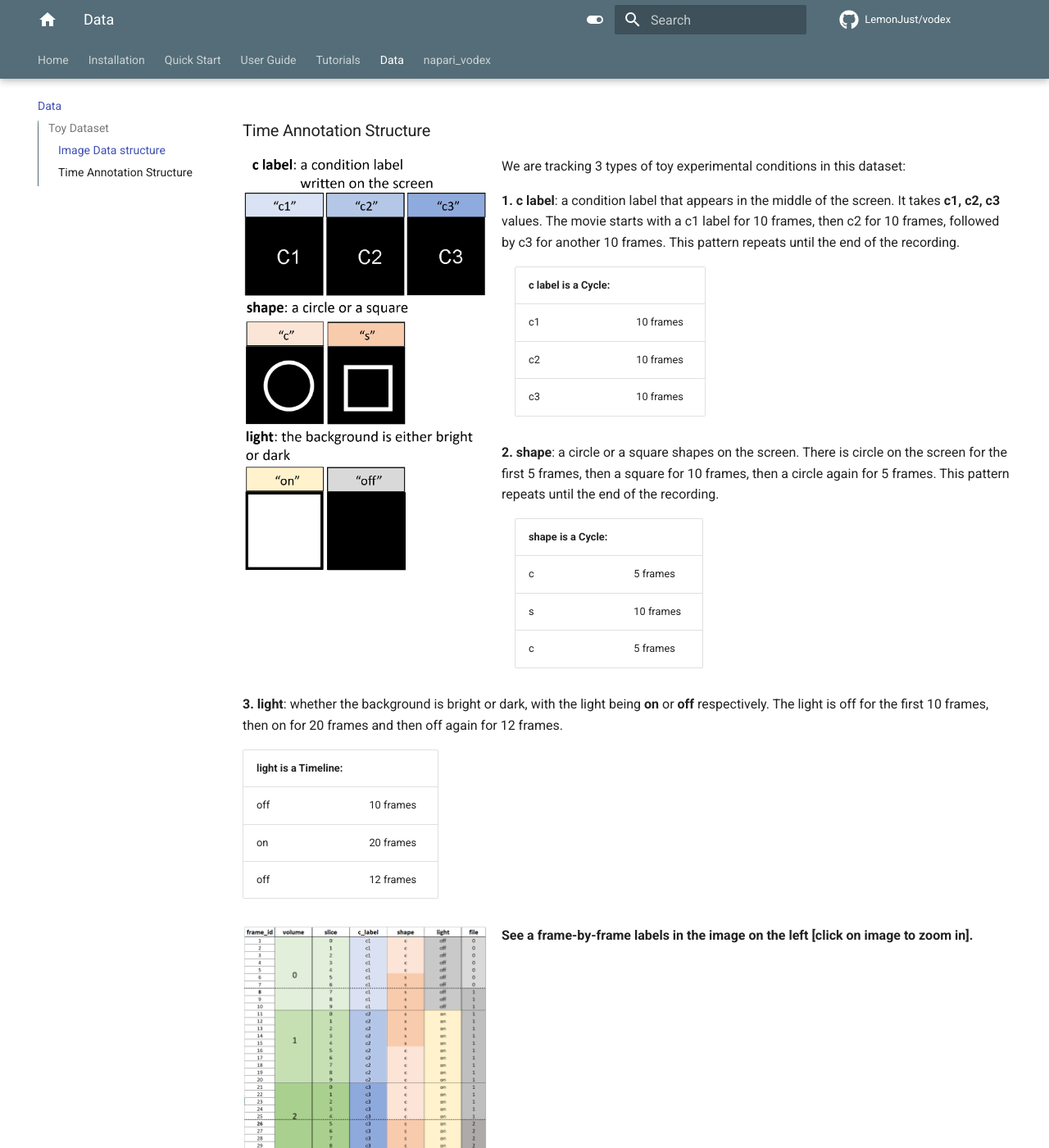
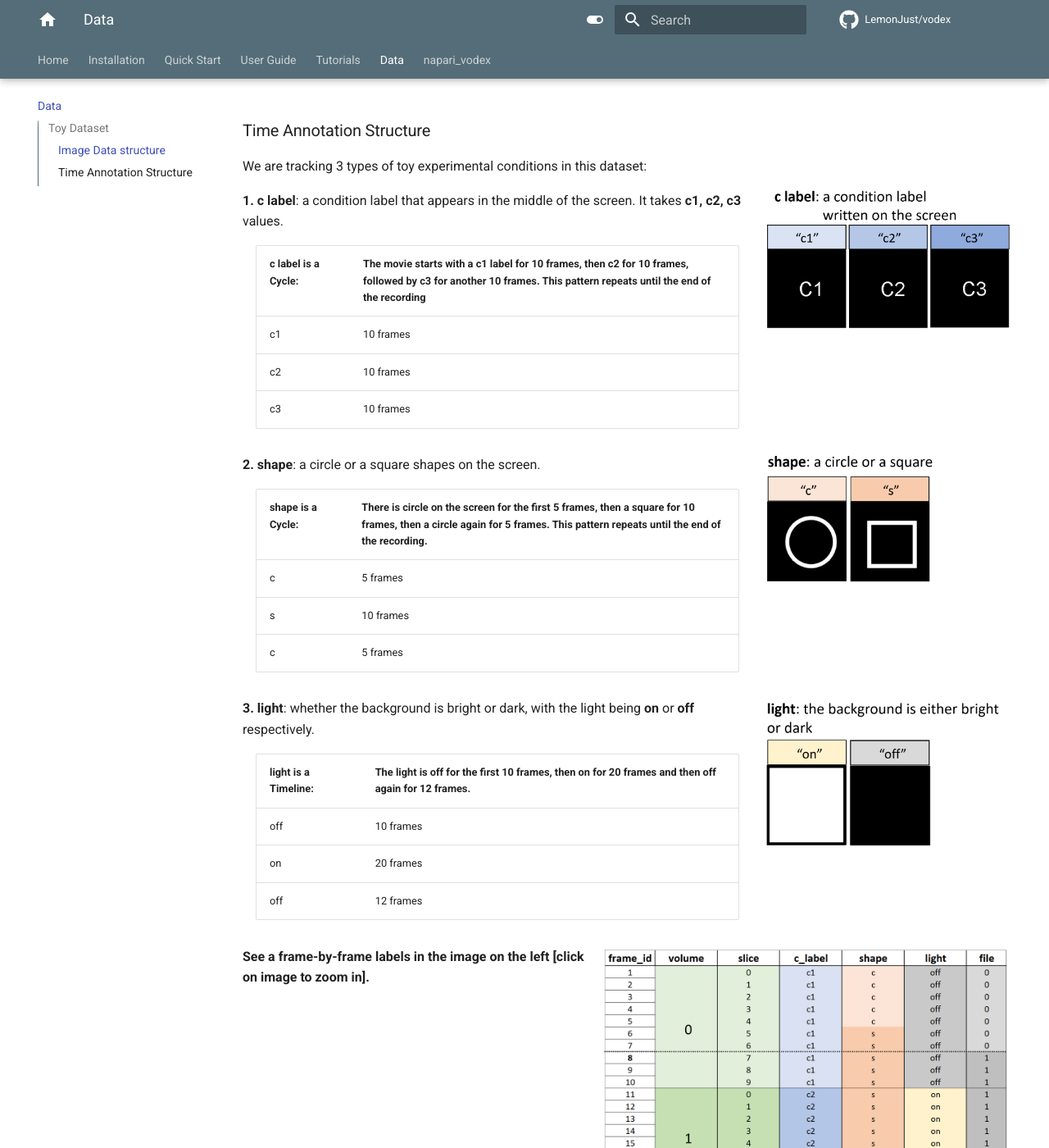
Before and after one commit to LemonJust/vodex, an MkDocs documentation site: the page built from docs/data.md, in a window 1280 px wide and 1400 px high, scrolled down 801 px. Shown: the whole window at 82% size. Built offline with MkDocs 1.6.1 and Material for MkDocs 9.7.7, drawn with Linux system fonts in a browser that asks for light colours; comment, search, counter and statistics services are not loaded.

Commit message:
tweaked data descroption

```diff
--- a/docs/data.md
+++ b/docs/data.md
@@ -9,7 +9,7 @@ You can download the toy dataset from [GitHub](https://github.com/LemonJust/vode
 
 ### Image Data structure
 
-![Toy Movie](assets/data_frames.png){ align=left width=300} The toy dataset movie consists of **42 frames**.
+![Toy Movie](assets/data_frames.png){ align=right width=300} The toy dataset movie consists of **42 frames**.
 
 **Each 10 frames make one volume**, so the whole recording consists of **4 full volumes** and **two extra frames** at the end of the recording.
 
@@ -23,30 +23,30 @@ The movie is split into **3 TIFF files**:
 
 ### Time Annotation Structure
 
-![Toy Movie](assets/data_annotation_a.png){ align=left width=300} We are tracking 3 types of toy experimental conditions in this dataset:
+We are tracking 3 types of toy experimental conditions in this dataset:
 
-**1. c label**: a condition label that appears in the middle of the screen. It takes **c1, c2, c3** values. The movie starts with a c1 label for 10 frames, then c2 for 10 frames, followed by c3 for another 10 frames. This pattern repeats until the end of the recording.
+![Toy Movie](assets/data_annotation_a1.png){ align=right width=300}**1. c label**: a condition label that appears in the middle of the screen. It takes **c1, c2, c3** values.
 
-| c label is a Cycle: |   |
+| c label is a Cycle: | The movie starts with a c1 label for 10 frames, then c2 for 10 frames, followed by c3 for another 10 frames. This pattern repeats until the end of the recording  |
 | ----- | -------- |
 | c1 | 10 frames |
 | c2 | 10 frames |
 | c3 | 10 frames |
 
-**2. shape**: a circle or a square shapes on the screen. There is circle on the screen for the first 5 frames, then a square for 10 frames, then a circle again for 5 frames. This pattern repeats until the end of the recording.
+![Toy Movie](assets/data_annotation_a2.png){ align=right width=300}**2. shape**: a circle or a square shapes on the screen.
 
-| shape is a Cycle: |   |
+| shape is a Cycle: | There is circle on the screen for the first 5 frames, then a square for 10 frames, then a circle again for 5 frames. This pattern repeats until the end of the recording.|
 | ----- | -------- |
 | c | 5 frames |
 | s | 10 frames |
 | c | 5 frames |
 
-**3. light**: whether the background is bright or dark, with the light being **on** or **off** respectively. The light is off for the first 10 frames, then on for 20 frames and then off again for 12 frames.
+![Toy Movie](assets/data_annotation_a3.png){ align=right width=300}**3. light**: whether the background is bright or dark, with the light being **on** or **off** respectively.
 
-| light is a Timeline: |   |
+| light is a Timeline: | The light is off for the first 10 frames, then on for 20 frames and then off again for 12 frames.|
 | ----- | -------- |
 | off | 10 frames |
 | on | 20 frames |
 | off | 12 frames |
 
-![Toy Movie](assets/data_annotation_b.png){ align=left width=300}**See a frame-by-frame labels in the image on the left [click on image to zoom in].**
+![Toy Movie](assets/data_annotation_b.png){ align=right width=500}**See a frame-by-frame labels in the image on the left [click on image to zoom in].**
```
Also changed, not shown: docs/assets/data_annotation_a1.png (added), docs/assets/data_annotation_a2.png (added), docs/assets/data_annotation_a3.png (added).
